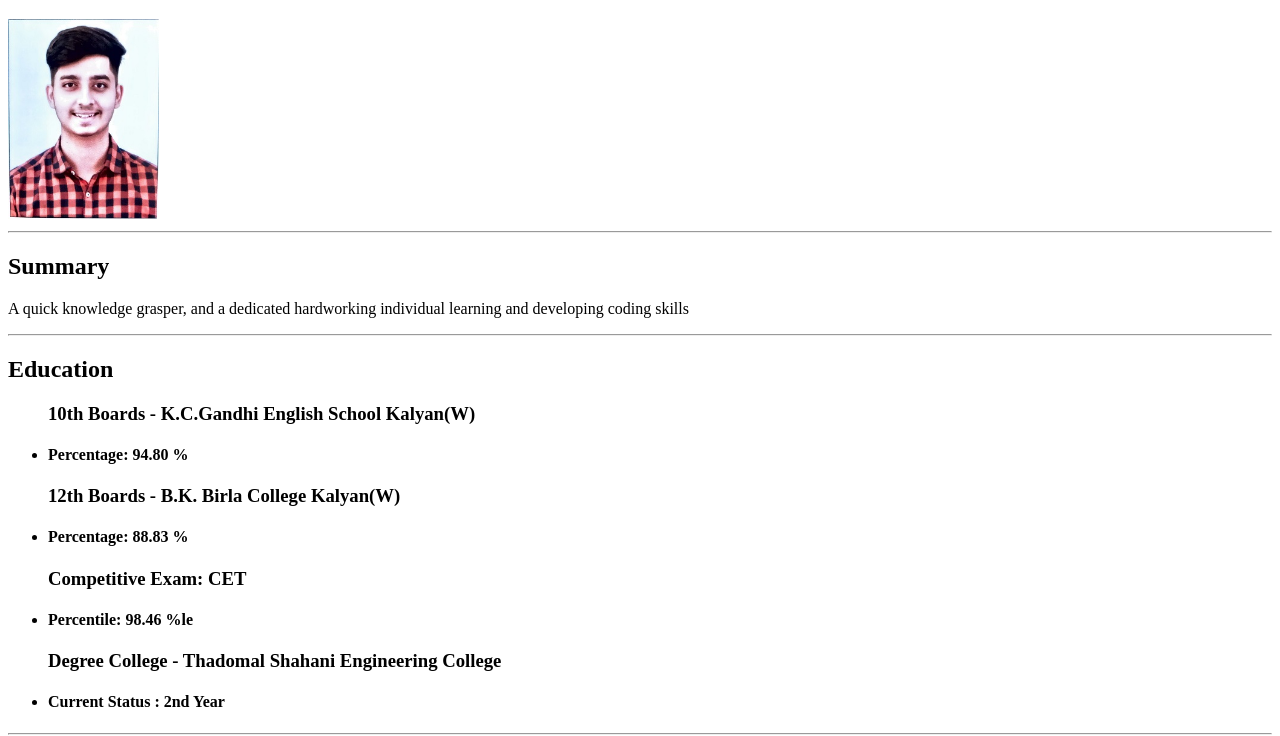
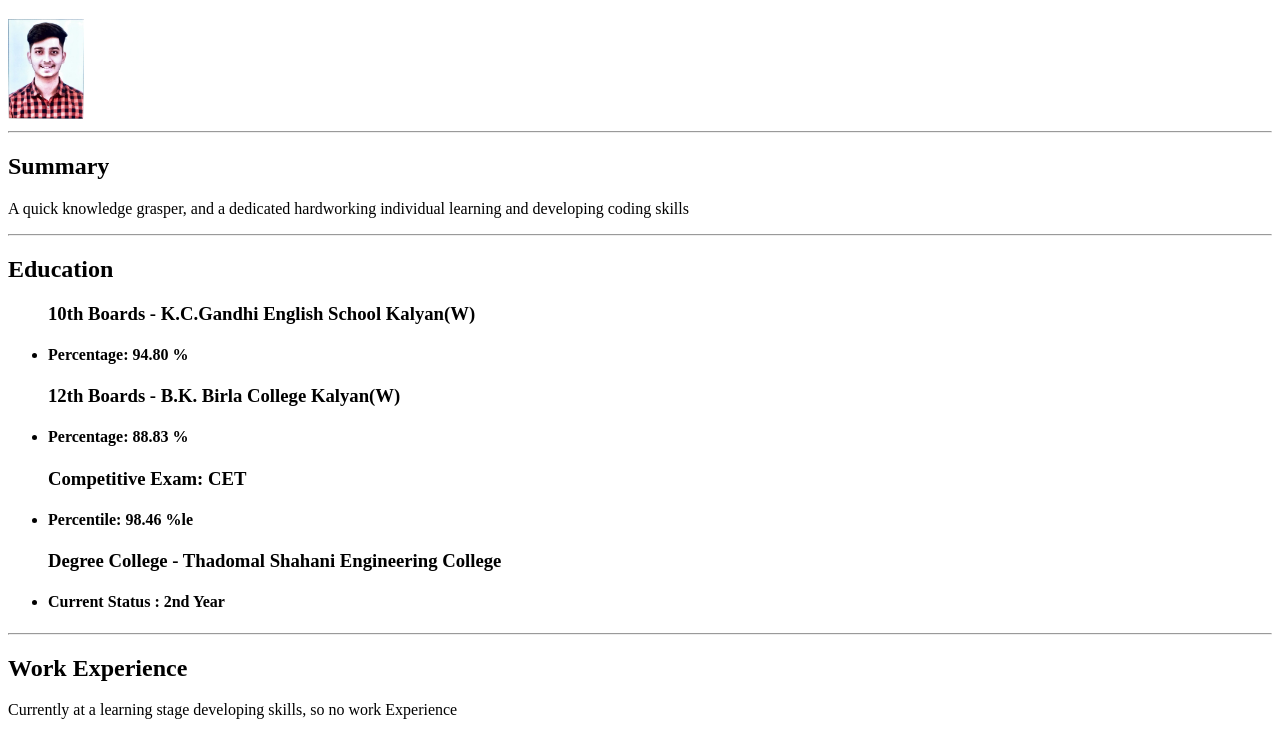
Before and after one commit to SohamAmare/html-CapstoneProject, a plain HTML site: page index.html in a window 1280 px wide. Shown: the part 61-797 px from the top of the page. Drawn offline with Linux system fonts and the light colour scheme.

Commit message:
Add files via upload

```diff
--- a/index.html
+++ b/index.html
@@ -5,7 +5,7 @@
     </head>
     <body>
         <h1>Soham S. Amare</h1>
-        <img src="../image/soham photo.jpg" height="200" />
+        <img src="../image/soham photo.jpg" height="100" />
         <hr/>
         <h2>Summary</h2>
         <p>A quick knowledge grasper, and a dedicated hardworking individual learning and developing coding skills</p>
```
